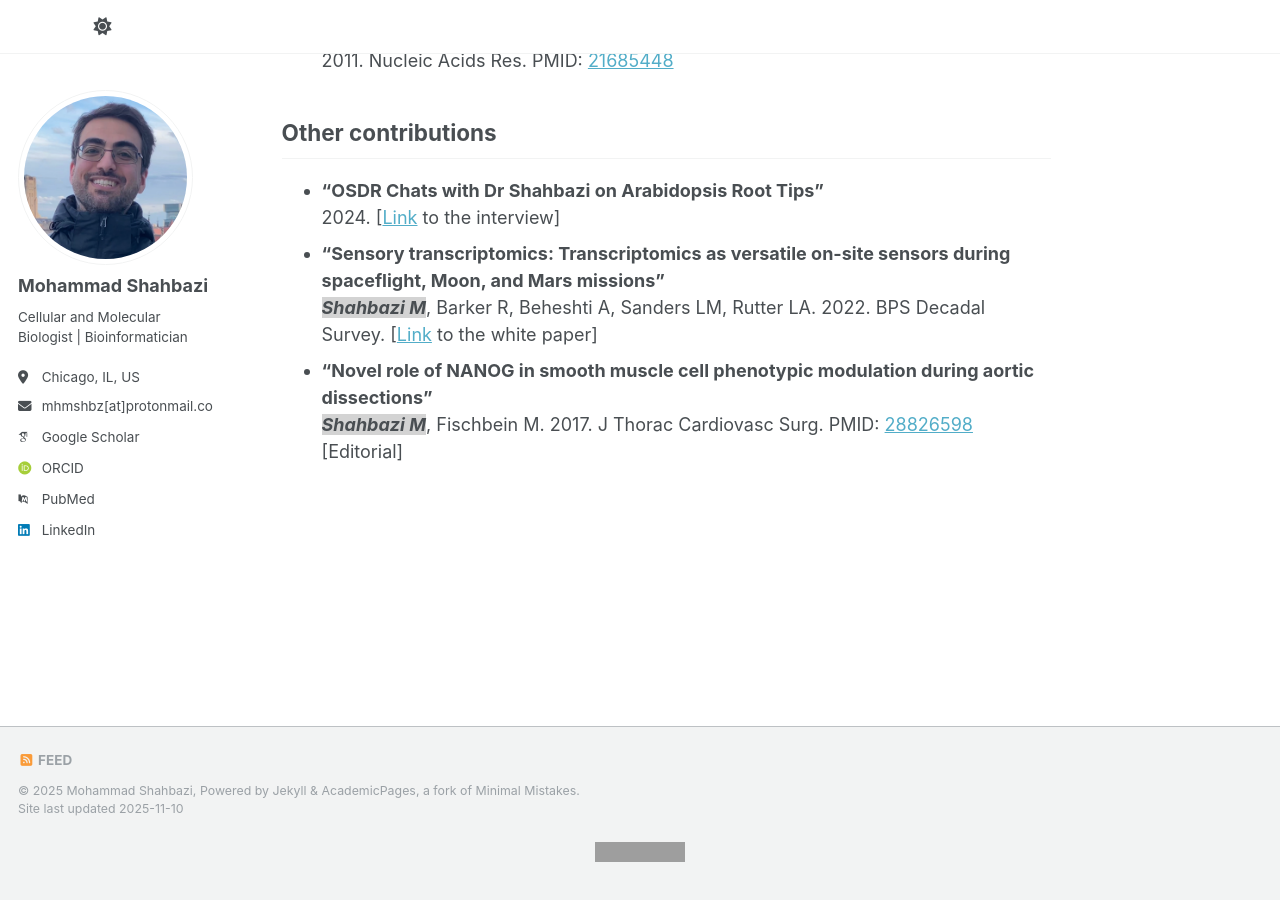
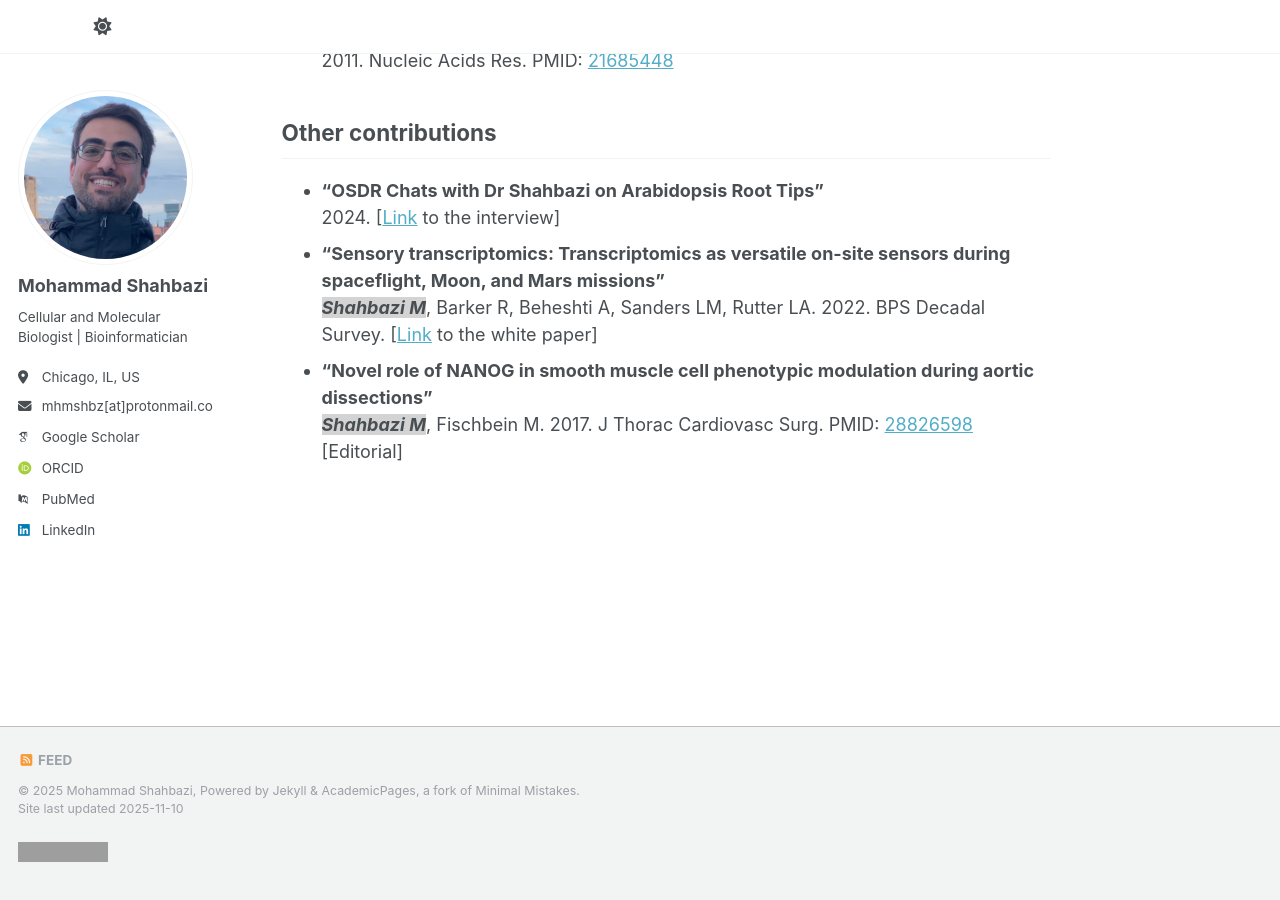
Before and after one commit to shahbazi-m/shahbazi-m.github.io, a Jekyll site: the page built from _pages/about.md, in a window 1280 px wide and 900 px high, scrolled down 2502 px. Built offline with Jekyll 4.4.1, drawn with Linux system fonts in a browser that asks for light colours; some web fonts are replaced; a script that is not in the unit is left out; grey boxes are pictures that could not be loaded.

Commit message:
Update footer.html

```diff
--- a/_includes/footer.html
+++ b/_includes/footer.html
@@ -24,4 +24,4 @@
   Site last updated {{ "now" | date: '%Y-%m-%d' }}
 </div>
 
-<p align="center"> <img src="https://komarev.com/ghpvc/?username=shahbazi-m&label=Profile%20views&color=ce9927&style=flat" alt="shahbazi-m" /> </p>
+<p align="left"> <img src="https://komarev.com/ghpvc/?username=shahbazi-m&label=Profile%20views&color=ce9927&style=flat" alt="shahbazi-m" /> </p>
```
